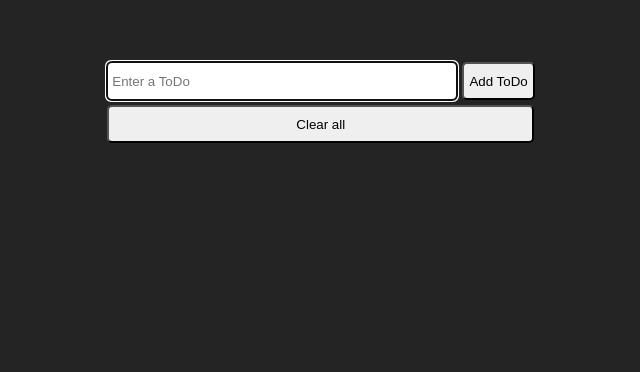
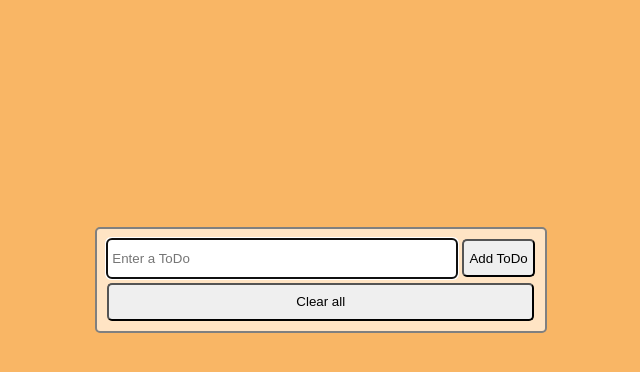
Before and after one commit to UchihaDSenju/react-todo, a React (Vite) app: page / in a window 1280 px wide. Shown: the part 120-492 px from the top of the page, without its empty margins (319-959 px from the left). Built offline with nearby package versions, Linux system fonts and the light colour scheme.

Commit message:
CSS properties changed

```diff
--- a/package.json
+++ b/package.json
@@ -10,7 +10,8 @@
   },
   "dependencies": {
     "react": "^18.2.0",
-    "react-dom": "^18.2.0"
+    "react-dom": "^18.2.0",
+    "toastr": "^2.1.4"
   },
   "devDependencies": {
     "@types/react": "^18.0.28",
--- a/src/assets/inputField.jsx
+++ b/src/assets/inputField.jsx
@@ -14,7 +14,7 @@ function inputField(props) {
 
   return (
     <div className='inputContainer'>
-      <div>
+      <div id='input'>
         <input
         autoFocus
         type="text"
--- a/src/assets/listItem.jsx
+++ b/src/assets/listItem.jsx
@@ -2,10 +2,15 @@ import React from 'react'
 
 
 function listItem(props) {
+
+  const strike = (e) => {
+    console.log(e);
+    e.target.classList.toggle("done");
+  }
   return (
     <div className='todoListContainer'>
         <li className='todoItem'>
-            <span>{props.listItemProp}</span>
+            <span onClick={strike}>{props.listItemProp}</span>
             <i
             className='fa-solid fa-trash-can'
             onClick={() => {
--- a/src/index.css
+++ b/src/index.css
@@ -23,10 +23,18 @@
 
 body{
   min-height: 100vh;
-  background-color: #242424;
+  background-color: rgb(249, 182, 101);
+  display: flex;
+  align-items: center;
 }
 .container{
-  margin-top: 150px;
+  background-color: bisque;
+  width: fit-content;
+  margin: 0px auto;
+  padding: 10px;
+  border: 2px solid grey;
+  border-radius: 5px;
+  width: fit-content;
 }
 .inputContainer{
   display: flex;
@@ -45,6 +53,10 @@ body{
   height: 1cm;
   padding: 5px;
   border-radius: 5px;
+}
+#input{
+  display: flex;
+  flex-direction: row;
 }
 .addBtn{
   margin-left: 5px;
@@ -74,6 +86,10 @@ body{
 span{
   word-break: break-all;
   text-align: left;
+  width: 100%;
+}
+span.done{
+  text-decoration: line-through;
 }
 .todoListContainer{
   margin-top: 5px;
```
Also changed, not shown: 1 other file (tests, documents, lock files or other folders).
